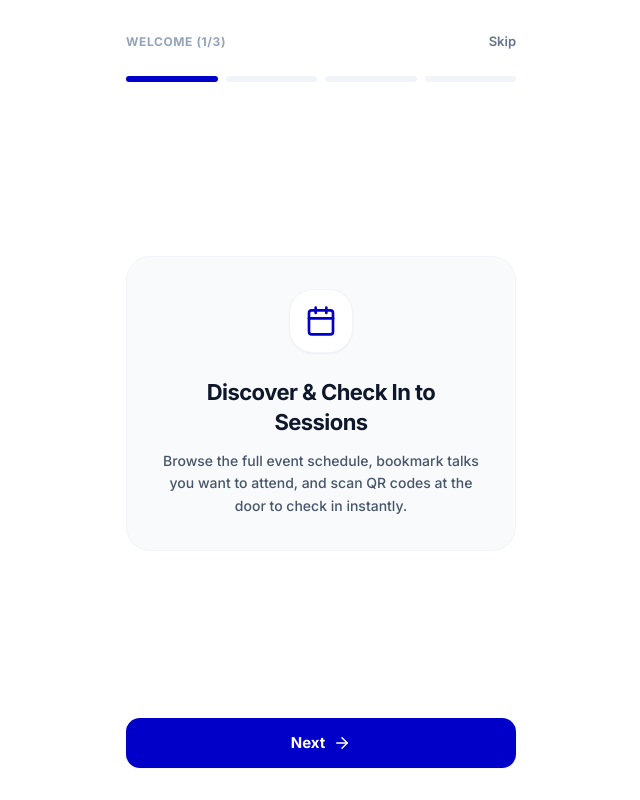
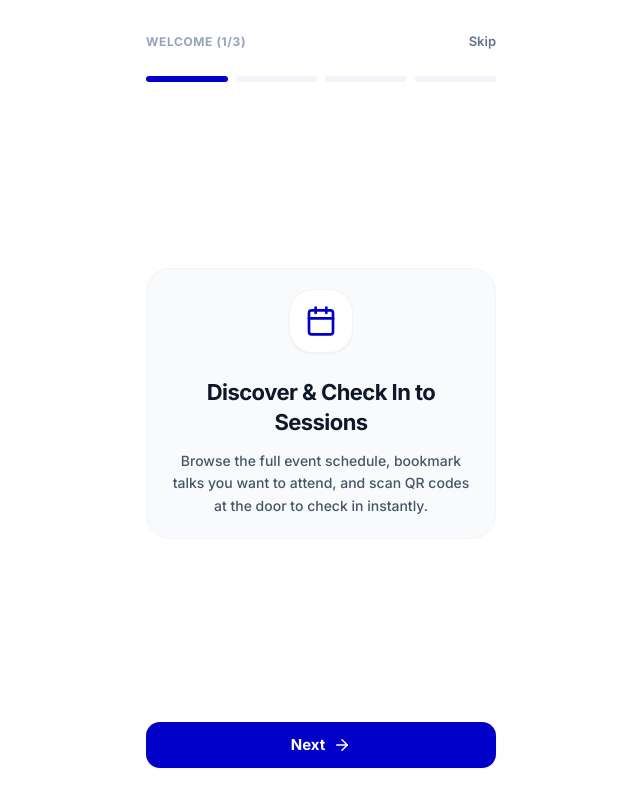
Before and after one commit to Raviraj2704/eventai-frontend, a React (Vite) app: page /complete-profile in a window 1280 px wide. Shown: the whole page, without its empty margins (319-959 px from the left). Built offline with nearby package versions, Linux system fonts and the light colour scheme; no server answers.

Commit message:
Slightly decrease size of 3-slide welcome onboarding screen

```diff
--- a/src/pages/auth/CompleteProfileScreen.jsx
+++ b/src/pages/auth/CompleteProfileScreen.jsx
@@ -111,7 +111,7 @@ const CompleteProfileScreen = () => {
   const CurrentIcon = WELCOME_SLIDES[slideIndex].icon;
 
   return (
-    <div className="min-h-screen bg-white max-w-[430px] mx-auto px-5 py-8 flex flex-col justify-between font-sans text-slate-800">
+    <div className="min-h-screen bg-white max-w-[390px] mx-auto px-5 py-8 flex flex-col justify-between font-sans text-slate-800">
       {/* Top Progress Bar & Skip Button */}
       <div>
         <div className="flex items-center justify-between mb-6">
@@ -128,7 +128,7 @@ const CompleteProfileScreen = () => {
         </div>
 
         {/* Step Indicator Bars */}
-        <div className="grid grid-cols-4 gap-2 mb-8">
+        <div className="grid grid-cols-4 gap-2 mb-5">
           {[0, 1, 2, 3].map((idx) => {
             const active = step === 1 ? idx <= slideIndex : true;
             return (
@@ -146,7 +146,7 @@ const CompleteProfileScreen = () => {
       {/* STEP 1: Welcome Feature Tour */}
       {step === 1 ? (
         <div className="flex-1 flex flex-col justify-center">
-          <div className="bg-slate-50 border border-slate-100 rounded-[24px] p-8 text-center">
+          <div className="bg-slate-50 border border-slate-100 rounded-[24px] p-5 text-center">
             <div className="w-16 h-16 rounded-2xl bg-white border border-slate-100 shadow-sm flex items-center justify-center mx-auto mb-6 text-[#0000c8]">
               <CurrentIcon size={32} />
             </div>
@@ -257,12 +257,12 @@ const CompleteProfileScreen = () => {
       )}
 
       {/* Bottom Action Buttons */}
-      <div className="pt-6">
+      <div className="pt-4">
         {step === 1 ? (
           <button
             type="button"
             onClick={handleNextSlide}
-            className="w-full py-3.5 rounded-[14px] bg-[#0000c8] text-white text-[15px] font-bold hover:bg-blue-900 transition-colors flex items-center justify-center gap-2 shadow-sm"
+            className="w-full py-3 rounded-[14px] bg-[#0000c8] text-white text-[15px] font-bold hover:bg-blue-900 transition-colors flex items-center justify-center gap-2 shadow-sm"
           >
             {slideIndex < WELCOME_SLIDES.length - 1 ? 'Next' : 'Set Up Profile'}
             <ArrowRight size={18} />
@@ -272,7 +272,7 @@ const CompleteProfileScreen = () => {
             <button
               type="button"
               onClick={handleSkip}
-              className="flex-1 py-3.5 rounded-[14px] bg-slate-100 text-slate-700 text-[14px] font-bold hover:bg-slate-200 transition-colors"
+              className="flex-1 py-3 rounded-[14px] bg-slate-100 text-slate-700 text-[14px] font-bold hover:bg-slate-200 transition-colors"
             >
               Skip for Now
             </button>
@@ -281,7 +281,7 @@ const CompleteProfileScreen = () => {
               type="submit"
               form="onboarding-profile-form"
               disabled={loading}
-              className="flex-1 py-3.5 rounded-[14px] bg-[#0000c8] text-white text-[14px] font-bold hover:bg-blue-900 transition-colors disabled:opacity-50 flex items-center justify-center gap-2 shadow-sm"
+              className="flex-1 py-3 rounded-[14px] bg-[#0000c8] text-white text-[14px] font-bold hover:bg-blue-900 transition-colors disabled:opacity-50 flex items-center justify-center gap-2 shadow-sm"
             >
               {loading ? 'Saving...' : 'Finish & Enter'}
               {!loading && <ArrowRight size={18} />}
```
